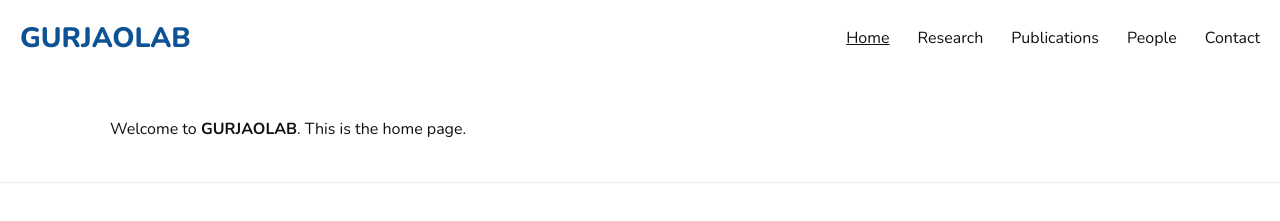
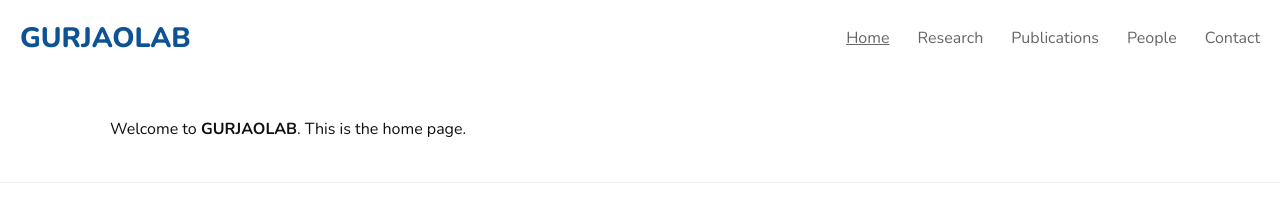
Before and after one commit to joseph-gad-code/Gurjao-Lab-Website, a Jekyll site: the page built from index.md, in a window 1280 px wide. Shown: the top 221 px of the page. Built offline with Jekyll 4.4.1, drawn with Linux system fonts in a browser that asks for light colours.

Commit message:
Update main.scss

```diff
--- a/assets/css/main.scss
+++ b/assets/css/main.scss
@@ -3,19 +3,21 @@
 
 /* Base */
 :root {
+  /* Colors: */
   --blue: #0D5295;
-  --text: #111;
+  --gray: #666666;
+  --black: #111111;
 }
 * { box-sizing: border-box; }
 html, body { margin: 0; padding: 0; }
 body {
   font-family: "Nunito", system-ui, -apple-system, Segoe UI, Roboto, Arial, sans-serif;
-  color: var(--text);
+  color: var(--black);
   line-height: 1.6;
 }
 .container { max-width: 1100px; margin: 0 auto; padding: 24px 20px; }
 
-/* Header / nav */
+/* Header / Navigation Bar */
 .site-header {
   display: flex; align-items: center; justify-content: space-between;
   padding: 16px 20px;
@@ -25,10 +27,10 @@ body {
 }
 .site-nav ul { list-style: none; display: flex; gap: 28px; margin: 0; padding: 0; }
 .site-nav a {
-  text-decoration: none; color: var(--text); font-weight: 400;
+  text-decoration: none; color: var(--gray); font-weight: 400;
 }
-.site-nav a:hover { font-weight: 700; }                /* bold on hover */
-.site-nav li.active > a { text-decoration: underline; } /* underline active */
+.site-nav a:hover { color: var(--black); font-weight: 400 }
+.site-nav li.active > a { text-decoration: underline; }
 
 /* Footer */
 .site-footer { border-top: 1px solid #eee; padding: 20px; text-align: center; color: #666; }
```
